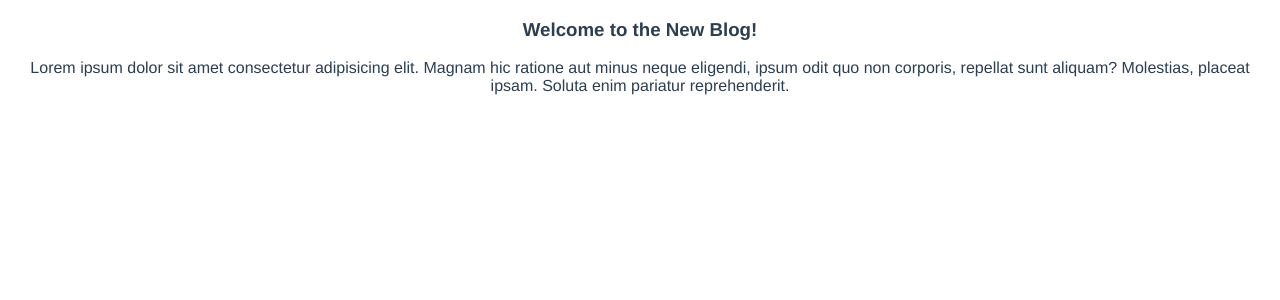
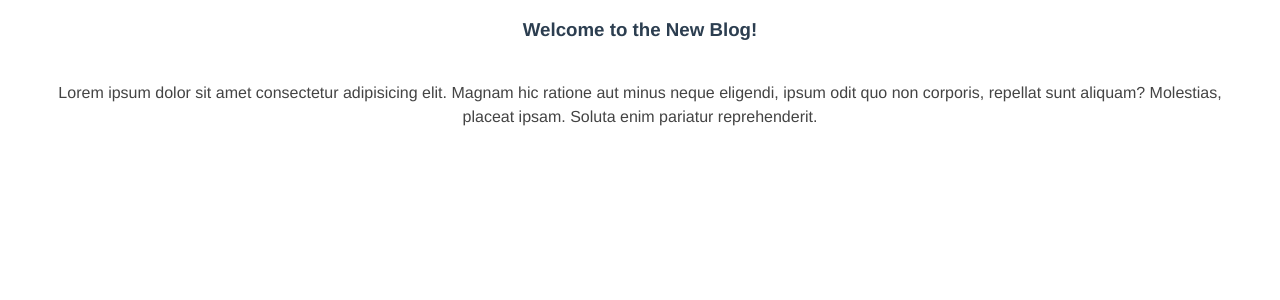
Before and after one commit to KDA-Coding/Vue_Firebase_Learning, a Vue app in the folder Ch9/dojo-blog/: page /posts/1 in a window 1280 px wide. Shown: the top 300 px of the page. Built offline with nearby package versions, Linux system fonts and the light colour scheme; data requests are answered from the project's data file.

Commit message:
Added Styling to the Details View Component

```diff
--- a/Ch9/dojo-blog/src/views/DetailsView.vue
+++ b/Ch9/dojo-blog/src/views/DetailsView.vue
@@ -27,4 +27,19 @@ export default {
 
 <style>
 
+    .post {
+        max-width: 1200px;
+        margin: 0 auto;
+    }
+
+    .post p {
+        color: #444;
+        line-height: 1.5em;
+        margin-top: 40px;
+    }
+
+    .pre {
+        white-space: pre-wrap;
+    }
+
 </style>
```
